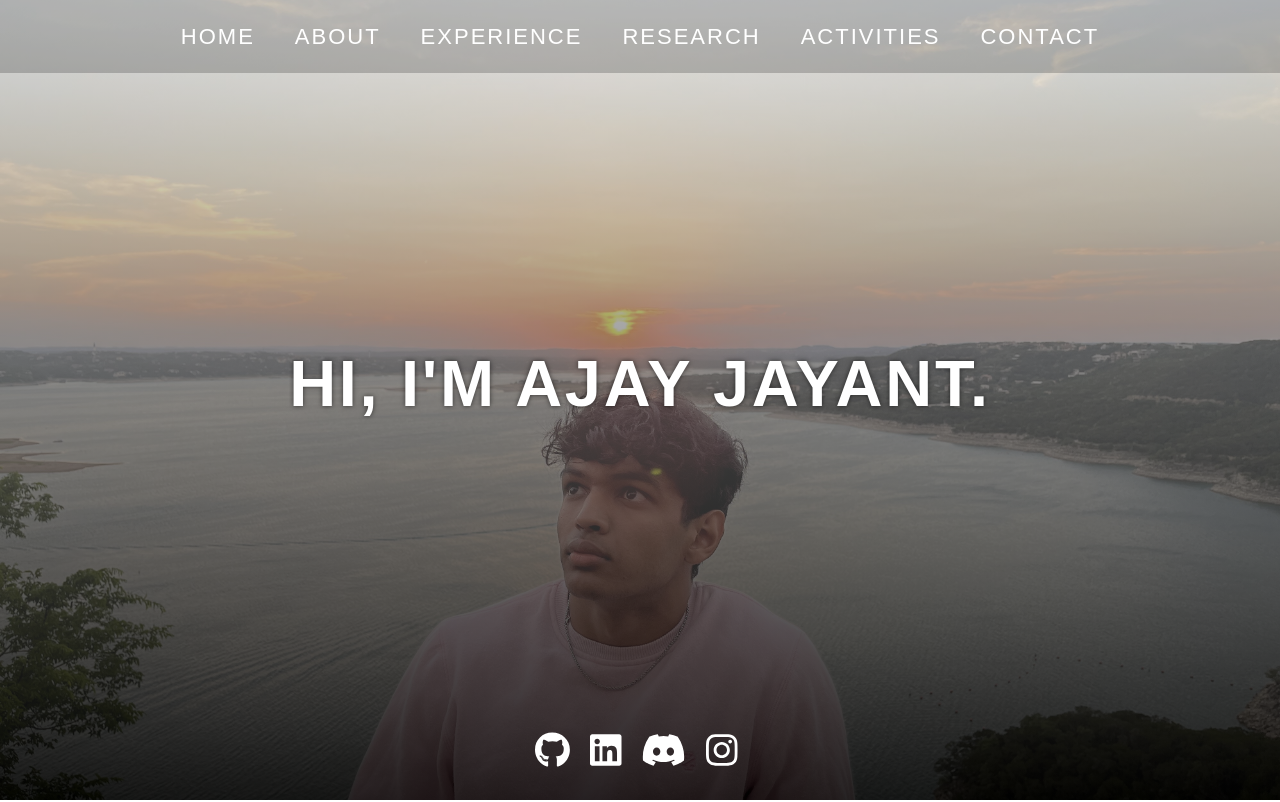
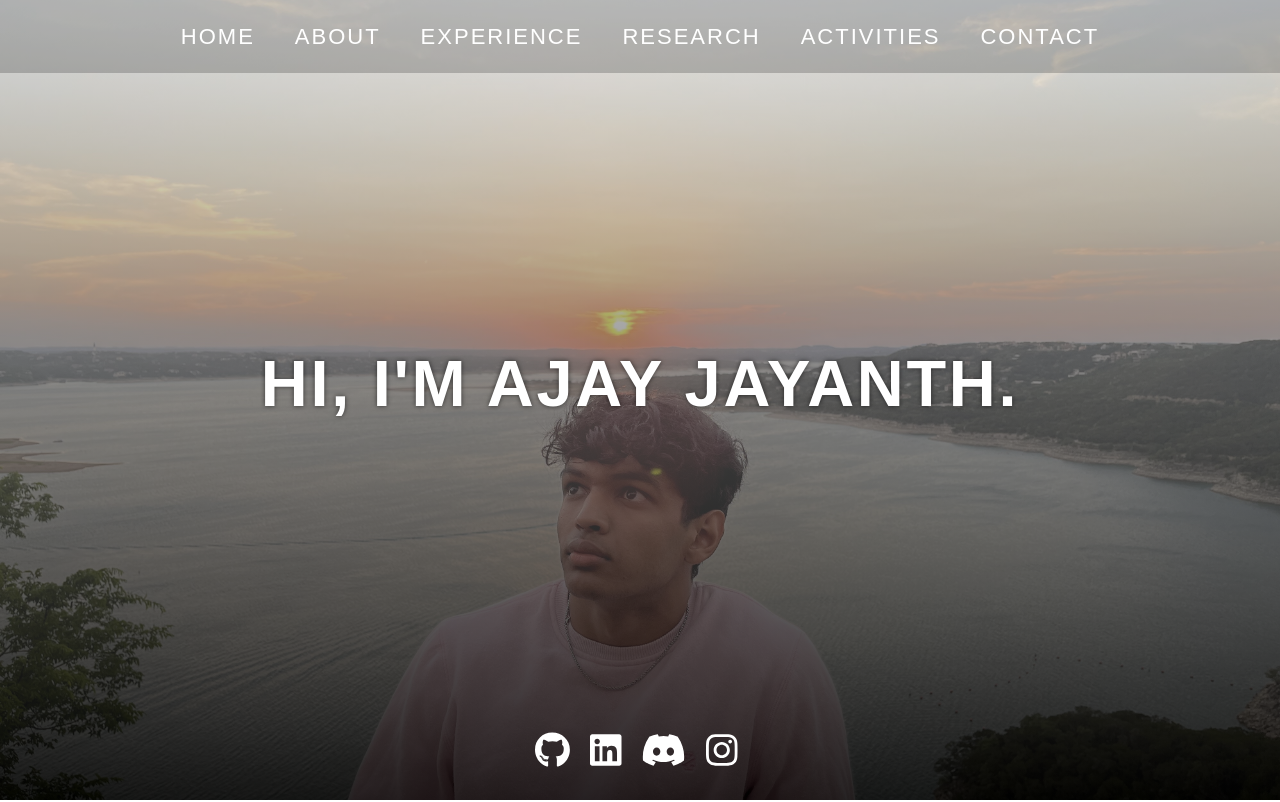
Before and after one commit to ajay-jayanth/Personal-Website, a React (Create React App) app: page / in a window 1280 px wide. Shown: the top 802 px of the page. Built offline with nearby package versions, Linux system fonts and the light colour scheme.

Commit message:
changed back

```diff
--- a/src/App.js
+++ b/src/App.js
@@ -19,7 +19,7 @@ function App() {
         </div>
         <div className="bg-1"></div>
         <header className="App-header">
-          Hi, I'm Ajay Jayant.
+          Hi, I'm Ajay Jayanth.
         </header>
         <div className="icons">
           <ul>
```
